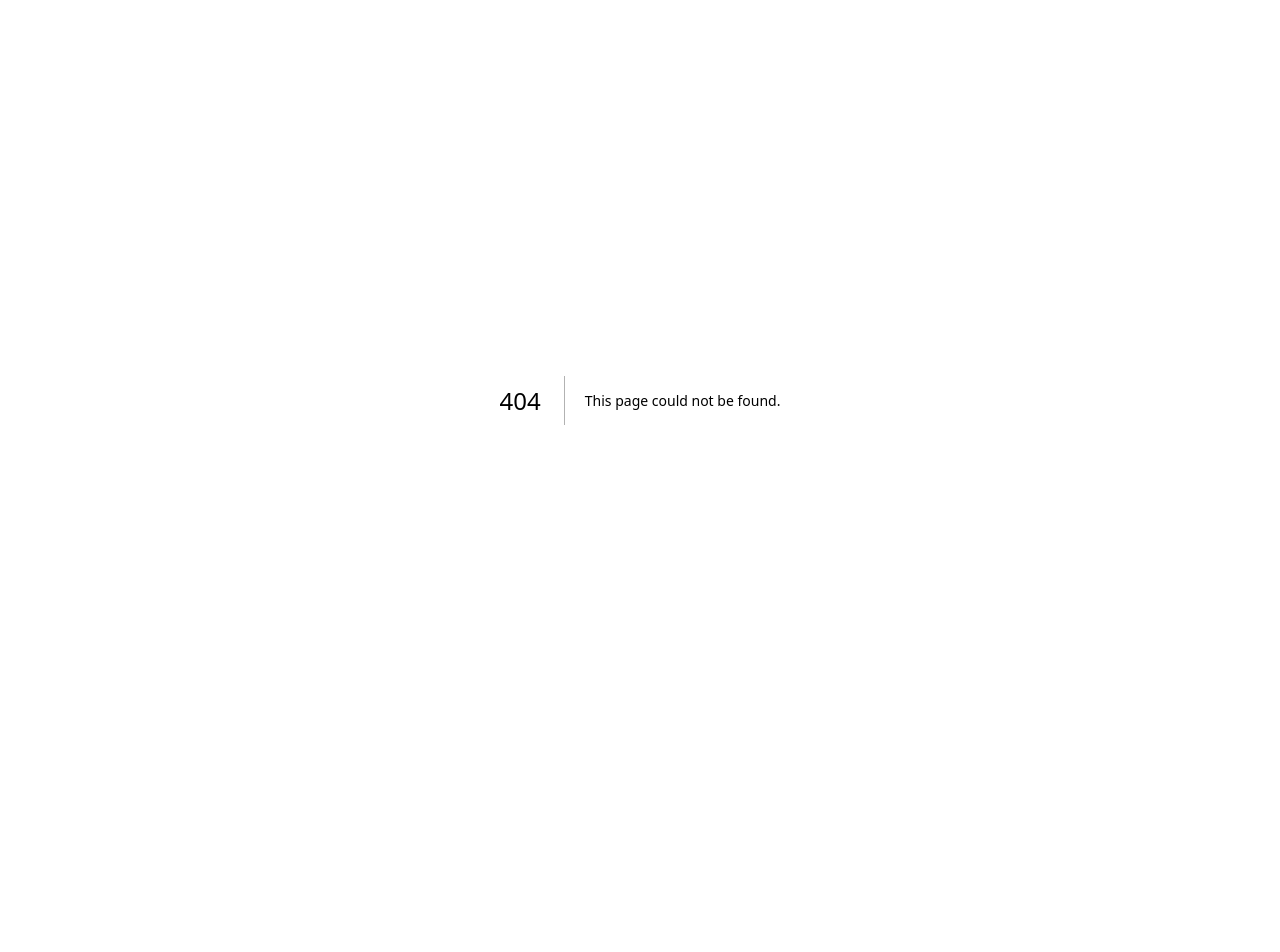
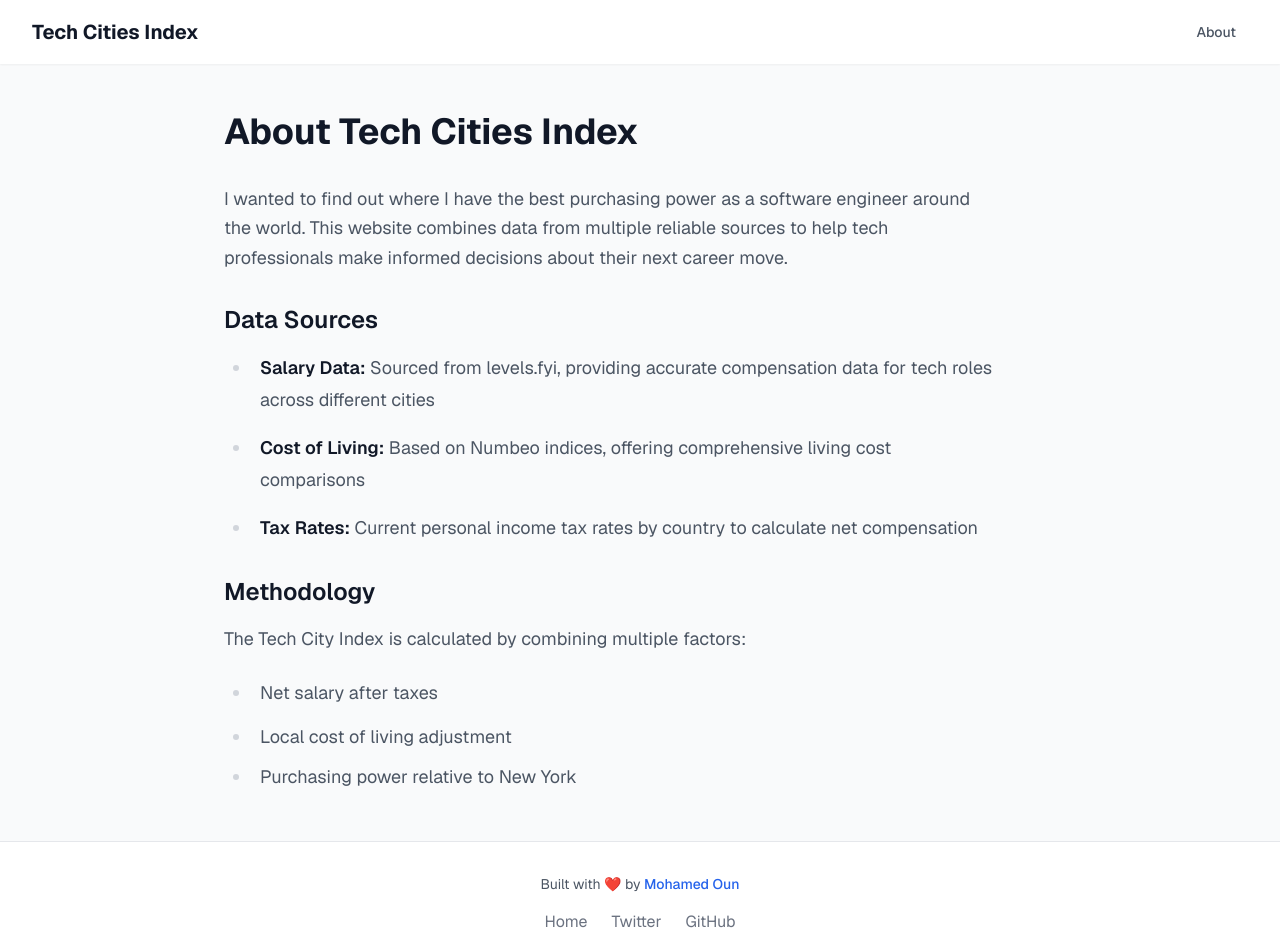
Before and after one commit to Mohamed3on/technoland, a Next.js app: page /about in a window 1280 px wide. Before the commit this address had no page. Shown: the top 952 px of the page. Before the commit the page ends 800 px from the top, so only its background shows below. Built offline with nearby package versions, Linux system fonts and the light colour scheme.

Commit message:
add about

```diff
--- /dev/null
+++ b/app/about/page.tsx
@@ -0,0 +1,41 @@
+export default function AboutPage() {
+  return (
+    <div className='max-w-4xl mx-auto px-4 sm:px-6 lg:px-8 py-12'>
+      <h1 className='text-4xl font-bold text-gray-900 mb-8'>About Tech Cities Index</h1>
+
+      <div className='prose prose-lg'>
+        <p className='text-gray-600 leading-relaxed'>
+          I wanted to find out where I have the best purchasing power as a software engineer around
+          the world. This website combines data from multiple reliable sources to help tech
+          professionals make informed decisions about their next career move.
+        </p>
+
+        <h2 className='text-2xl font-semibold text-gray-900 mt-8 mb-4'>Data Sources</h2>
+        <ul className='space-y-4 text-gray-600'>
+          <li>
+            <strong>Salary Data:</strong> Sourced from levels.fyi, providing accurate compensation
+            data for tech roles across different cities
+          </li>
+          <li>
+            <strong>Cost of Living:</strong> Based on Numbeo indices, offering comprehensive living
+            cost comparisons
+          </li>
+          <li>
+            <strong>Tax Rates:</strong> Current personal income tax rates by country to calculate
+            net compensation
+          </li>
+        </ul>
+
+        <h2 className='text-2xl font-semibold text-gray-900 mt-8 mb-4'>Methodology</h2>
+        <p className='text-gray-600 leading-relaxed'>
+          The Tech City Index is calculated by combining multiple factors:
+        </p>
+        <ul className='space-y-2 text-gray-600'>
+          <li>Net salary after taxes</li>
+          <li>Local cost of living adjustment</li>
+          <li>Purchasing power relative to New York</li>
+        </ul>
+      </div>
+    </div>
+  );
+}
--- a/app/layout.tsx
+++ b/app/layout.tsx
@@ -1,7 +1,7 @@
 import type { Metadata } from 'next';
 import './globals.css';
-
 import { GeistSans } from 'geist/font/sans';
+import Link from 'next/link';
 
 export const metadata: Metadata = {
   title: 'Tech City Index',
@@ -11,7 +11,70 @@ export const metadata: Metadata = {
 export default function RootLayout({ children }: { children: React.ReactNode }) {
   return (
     <html lang='en'>
-      <body className={GeistSans.className}>{children}</body>
+      <body className={GeistSans.className}>
+        <div className='min-h-screen flex flex-col bg-gray-50'>
+          <header className='bg-white shadow-sm'>
+            <nav className='max-w-7xl mx-auto px-4 sm:px-6 lg:px-8'>
+              <div className='flex justify-between h-16 items-center'>
+                <div className='flex'>
+                  <Link href='/' className='flex items-center'>
+                    <span className='text-xl font-bold text-gray-900'>Tech Cities Index</span>
+                  </Link>
+                </div>
+                <div className='flex items-center space-x-4'>
+                  <Link
+                    href='/about'
+                    className='text-gray-600 hover:text-gray-900 px-3 py-2 rounded-md text-sm font-medium'
+                  >
+                    About
+                  </Link>
+                </div>
+              </div>
+            </nav>
+          </header>
+
+          <main className='flex-1'>{children}</main>
+
+          <footer className='bg-white border-t border-gray-200'>
+            <div className='max-w-7xl mx-auto px-4 sm:px-6 lg:px-8 py-8'>
+              <div className='flex flex-col items-center justify-center space-y-4'>
+                <p className='text-gray-600 text-sm text-center'>
+                  Built with ❤️ by{' '}
+                  <Link
+                    href='https://mohamed3on.com'
+                    target='_blank'
+                    rel='noopener noreferrer'
+                    className='text-blue-600 hover:text-blue-800 font-medium'
+                  >
+                    Mohamed Oun
+                  </Link>
+                </p>
+                <div className='flex space-x-6'>
+                  <Link href='/' className='text-gray-500 hover:text-gray-700'>
+                    Home
+                  </Link>
+                  <Link
+                    href='https://twitter.com/mohamed3on'
+                    target='_blank'
+                    rel='noopener noreferrer'
+                    className='text-gray-500 hover:text-gray-700'
+                  >
+                    Twitter
+                  </Link>
+                  <Link
+                    href='https://github.com/mohamed3on'
+                    target='_blank'
+                    rel='noopener noreferrer'
+                    className='text-gray-500 hover:text-gray-700'
+                  >
+                    GitHub
+                  </Link>
+                </div>
+              </div>
+            </div>
+          </footer>
+        </div>
+      </body>
     </html>
   );
 }
--- a/app/page.tsx
+++ b/app/page.tsx
@@ -2,7 +2,7 @@ import { Suspense } from 'react';
 import { cities } from '@/lib/cities';
 import CityCard, { CityCardSkeleton } from '@/app/components/CityCard';
 import SearchBar from '@/app/components/SearchBar';
-import { calculateTechCityIndex, processCityData } from '@/lib/utils';
+import { processCityData } from '@/lib/utils';
 
 interface PageProps {
   searchParams: {
@@ -96,20 +96,19 @@ export default async function Home({
   const fullSearchParams = await searchParams;
 
   return (
-    <main className='min-h-screen bg-gray-50'>
     <div className='max-w-7xl mx-auto px-4 sm:px-6 lg:px-8 py-12'>
       <div className='text-center mb-12'>
         <h1 className='text-5xl font-bold text-gray-900 mb-4'>Tech Cities Index</h1>
         <p className='text-xl text-gray-600 max-w-2xl mx-auto'>
-            Explore and compare tech hubs worldwide based on salary, cost of living, and overall
-            tech opportunity index.
+          Explore and compare tech hubs worldwide based on salary, cost of living, and overall tech
+          opportunity index.
         </p>
       </div>
+
       <SearchBar />
       <Suspense fallback={<LoadingGrid />}>
         <CitiesGrid searchParams={fullSearchParams} />
       </Suspense>
     </div>
-    </main>
   );
 }
--- /dev/null
+++ b/components/ui/collapsible.tsx
@@ -0,0 +1,11 @@
+"use client"
+
+import * as CollapsiblePrimitive from "@radix-ui/react-collapsible"
+
+const Collapsible = CollapsiblePrimitive.Root
+
+const CollapsibleTrigger = CollapsiblePrimitive.CollapsibleTrigger
+
+const CollapsibleContent = CollapsiblePrimitive.CollapsibleContent
+
+export { Collapsible, CollapsibleTrigger, CollapsibleContent }
--- a/package.json
+++ b/package.json
@@ -9,8 +9,10 @@
     "lint": "next lint"
   },
   "dependencies": {
+    "@radix-ui/react-collapsible": "^1.1.1",
     "@radix-ui/react-select": "^2.1.2",
     "@radix-ui/react-tooltip": "^1.1.4",
+    "@tailwindcss/typography": "^0.5.15",
     "cheerio": "1.0.0",
     "class-variance-authority": "^0.7.1",
     "clsx": "^2.1.1",
--- a/tailwind.config.ts
+++ b/tailwind.config.ts
@@ -109,5 +109,5 @@ module.exports = {
       },
     },
   },
-  plugins: [require('tailwindcss-animate')],
+  plugins: [require('tailwindcss-animate'), require('@tailwindcss/typography')],
 };
```
Also changed, not shown: 1 other file (tests, documents, lock files or other folders). Lines whose indentation alone changed are shown as unchanged.
